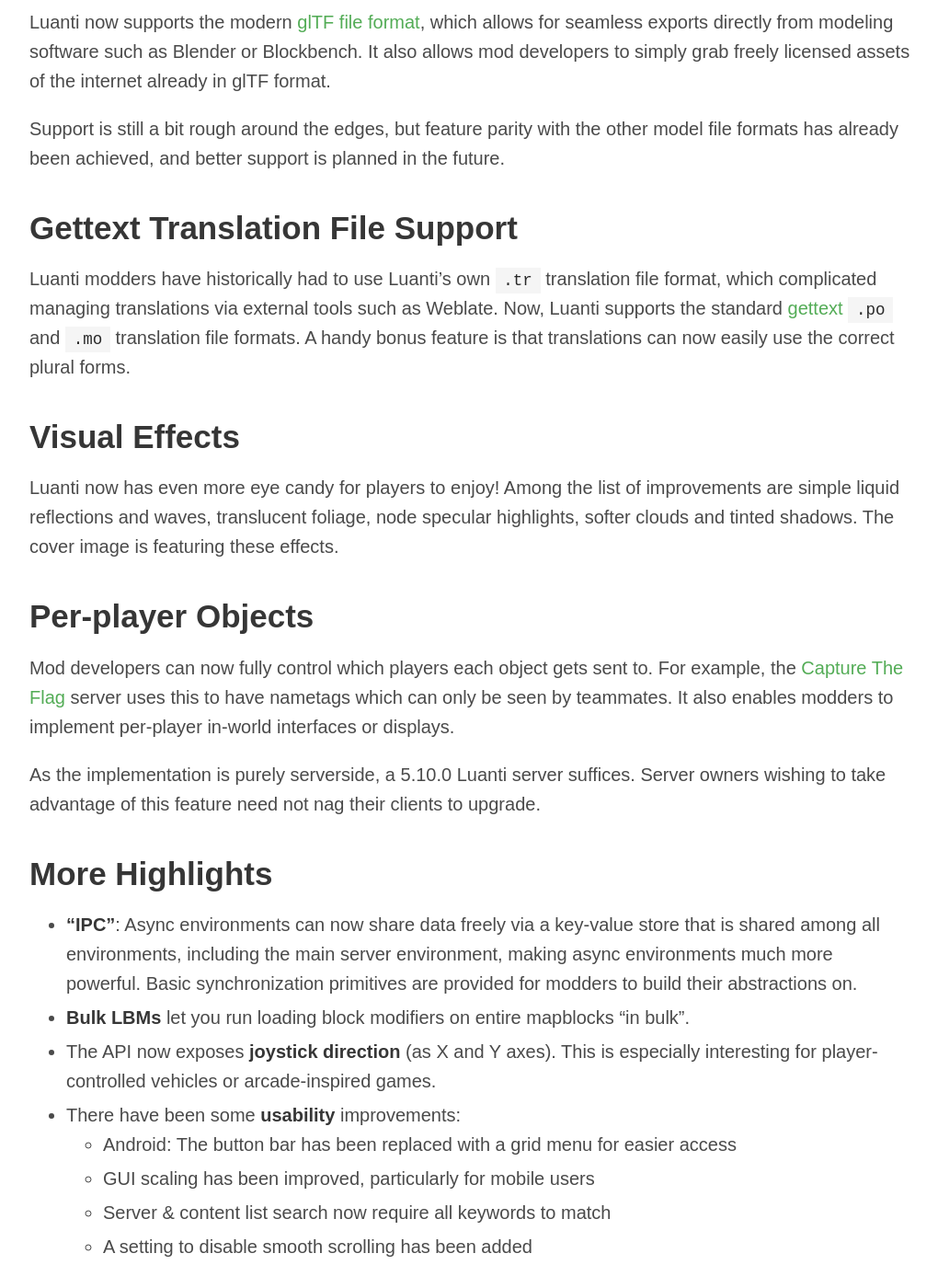
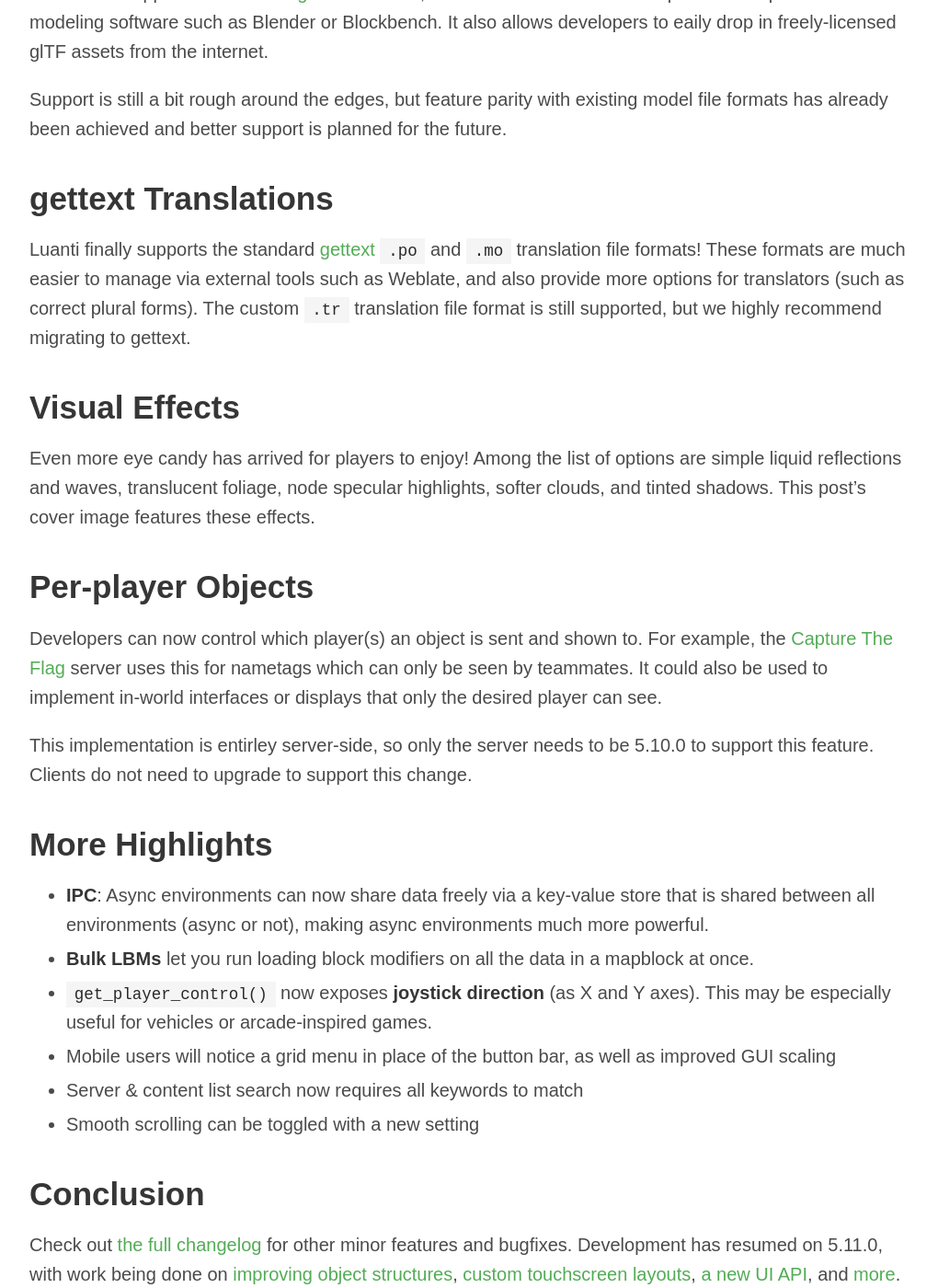
Before and after one commit to minetest/blog, a Jekyll site: the page built from _posts/2024-11-10-5.10.0-released.md, in a window 1280 px wide and 1400 px high, scrolled down 2656 px. Shown: the whole window at 92% size, without its empty margins (128-1148 px from the left). Built offline with Jekyll 4.4.1, drawn with Linux system fonts in a browser that asks for light colours; some of the changed text lies outside the part shown.

Commit message:
Various fixes and improvements

```diff
--- a/_posts/2024-11-10-5.10.0-released.md
+++ b/_posts/2024-11-10-5.10.0-released.md
@@ -14,12 +14,11 @@
 <h2 class="sr-only">Introduction</h2>
 
 Luanti ([formerly Minetest](https://blog.minetest.net/2024/10/13/Introducing-Our-New-Name/))
-5.10.0 has been released just three months after 5.9.1, in accordance with the new release schedule.
+5.10.0 has been released just three months after 5.9.1 in accordance with the new release schedule.
 
 Highlights include a **content browser redesign**,
-support for the modern **glTF** model file format,
-support for gettext translation file formats, new visual effects,
-an API for "per-player" objects, usability improvements, and much more.
+support for the modern **glTF** model format, gettext translation support, new visual effects,
+an API for per-player objects, usability improvements, and more.
 
 <!-- more -->
 
@@ -32,7 +31,7 @@
 
 - [Content Browser Redesign](#content-browser-redesign)
 - [glTF Support](#gltf-support)
-- [Gettext Translation File Support](#gettext-translation-file-support)
+- [gettext Translations](#gettext-translations)
 - [Visual Effects](#visual-effects)
 - [Per-player Objects](#per-player-objects)
 - [More Highlights](#more-highlights)
@@ -41,7 +40,7 @@
 ## Content Browser Redesign
 
 Luanti's built-in content browser was redesigned to be more user-friendly and appealing,
-presenting "content" (mods, games or texture packs) in a grid. See for yourself:
+presenting content (mods, games or texture packs) in a grid.
 
 {% include figure.html src="/static/blog/5.10.0/content_browser_grid.webp" caption="The new content browser grid" %}
 
@@ -51,58 +50,51 @@
 
 ## glTF Support
 
-In the past, Luanti mod developers had to choose between two antiquated file formats
-for animated 3d models (`.b3d` and `.x`), which are hard to work with using modern software.
+Until now, Luanti developers had to choose between two antiquated file formats
+for animated 3D models (`.b3d` and `.x`) which have poor support in modern software and are difficult to work with.
 
 Luanti now supports the modern [glTF file format](https://www.khronos.org/glTF/),
-which allows for seamless exports directly from modeling software such as Blender or Blockbench.
-It also allows mod developers to simply grab freely licensed assets of the internet already in glTF format.
+which allows for seamless exports and imports with modeling software such as Blender or Blockbench.
+It also allows developers to eaily drop in freely-licensed glTF assets from the internet.
 
 Support is still a bit rough around the edges,
-but feature parity with the other model file formats has already been achieved,
-and better support is planned in the future.
+but feature parity with existing model file formats has already been achieved and better support is planned for the future.
 
-## Gettext Translation File Support
+## gettext Translations
 
-Luanti modders have historically had to use Luanti's own `.tr` translation file format,
-which complicated managing translations via external tools such as Weblate.
-Now, Luanti supports the standard [gettext](https://www.gnu.org/software/gettext/) `.po` and `.mo` translation file formats.
-A handy bonus feature is that translations can now easily use the correct plural forms.
+Luanti finally supports the standard [gettext](https://www.gnu.org/software/gettext/) `.po` and `.mo` translation file formats!
+These formats are much easier to manage via external tools such as Weblate, and also provide more options for translators (such as correct plural forms).
+The custom `.tr` translation file format is still supported, but we highly recommend migrating to gettext.
 
 ## Visual Effects
 
-Luanti now has even more eye candy for players to enjoy! Among the list of improvements are
-simple liquid reflections and waves, translucent foliage, node specular highlights, softer clouds and tinted shadows.
-The cover image is featuring these effects.
+Even more eye candy has arrived for players to enjoy! Among the list of options are
+simple liquid reflections and waves, translucent foliage, node specular highlights, softer clouds, and tinted shadows.
+This post's cover image features these effects.
 
 ## Per-player Objects
 
-Mod developers can now fully control which players each object gets sent to.
+Developers can now control which player(s) an object is sent and shown to.
 For example, the [Capture The Flag](https://content.luanti.org/packages/rubenwardy/capturetheflag/)
-server uses this to have nametags which can only be seen by teammates.
-It also enables modders to implement per-player in-world interfaces or displays.
+server uses this for nametags which can only be seen by teammates.
+It could also be used to implement in-world interfaces or displays that only the desired player can see.
 
-As the implementation is purely serverside, a 5.10.0 Luanti server suffices.
-Server owners wishing to take advantage of this feature need not nag their clients to upgrade.
+This implementation is entirley server-side, so only the server needs to be 5.10.0 to support this feature. Clients
+do not need to upgrade to support this change.
 
 ## More Highlights
 
-* **"IPC"**: Async environments can now share data freely via a key-value store that is shared among all environments,
-  including the main server environment, making async environments much more powerful.
-  Basic synchronization primitives are provided for modders to build their abstractions on.
-* **Bulk LBMs** let you run loading block modifiers on entire mapblocks "in bulk".
-* The API now exposes **joystick direction** (as X and Y axes).
-  This is especially interesting for player-controlled vehicles or arcade-inspired games.
-* There have been some **usability** improvements:
-  * Android: The button bar has been replaced with a grid menu for easier access
-  * GUI scaling has been improved, particularly for mobile users
-  * Server & content list search now require all keywords to match
-  * A setting to disable smooth scrolling has been added
+* **IPC**: Async environments can now share data freely via a key-value store that is shared between all environments
+  (async or not), making async environments much more powerful.
+* **Bulk LBMs** let you run loading block modifiers on all the data in a mapblock at once.
+* `get_player_control()` now exposes **joystick direction** (as X and Y axes).
+  This may be especially useful for vehicles or arcade-inspired games.
+* Mobile users will notice a grid menu in place of the button bar, as well as improved GUI scaling
+* Server & content list search now requires all keywords to match
+* Smooth scrolling can be toggled with a new setting
 
 ## Conclusion
 
-This is just a summary of selected features.
-As per usual, there have been many more minor features and bugfixes.
-Visit [the full changelog](https://dev.minetest.net/Changelog#5.9.1_.E2.86.92_5.10.0) for details.
-
-Development is now resuming on 5.11.0. See if you want to [get involved](https://www.luanti.org/get-involved/)!
+Check out [the full changelog](https://dev.minetest.net/Changelog#5.9.1_.E2.86.92_5.10.0) for other minor features and bugfixes.
+Development has resumed on 5.11.0, with work being done on [improving object structures](https://github.com/minetest/minetest/issues/14613), [custom touchscreen layouts](https://github.com/minetest/minetest/pull/14933), [a new UI API](https://github.com/minetest/minetest/pull/14263), and [more](https://github.com/minetest/minetest/milestone/25).
+Feel free to [get involved](https://www.luanti.org/get-involved/)!
```
